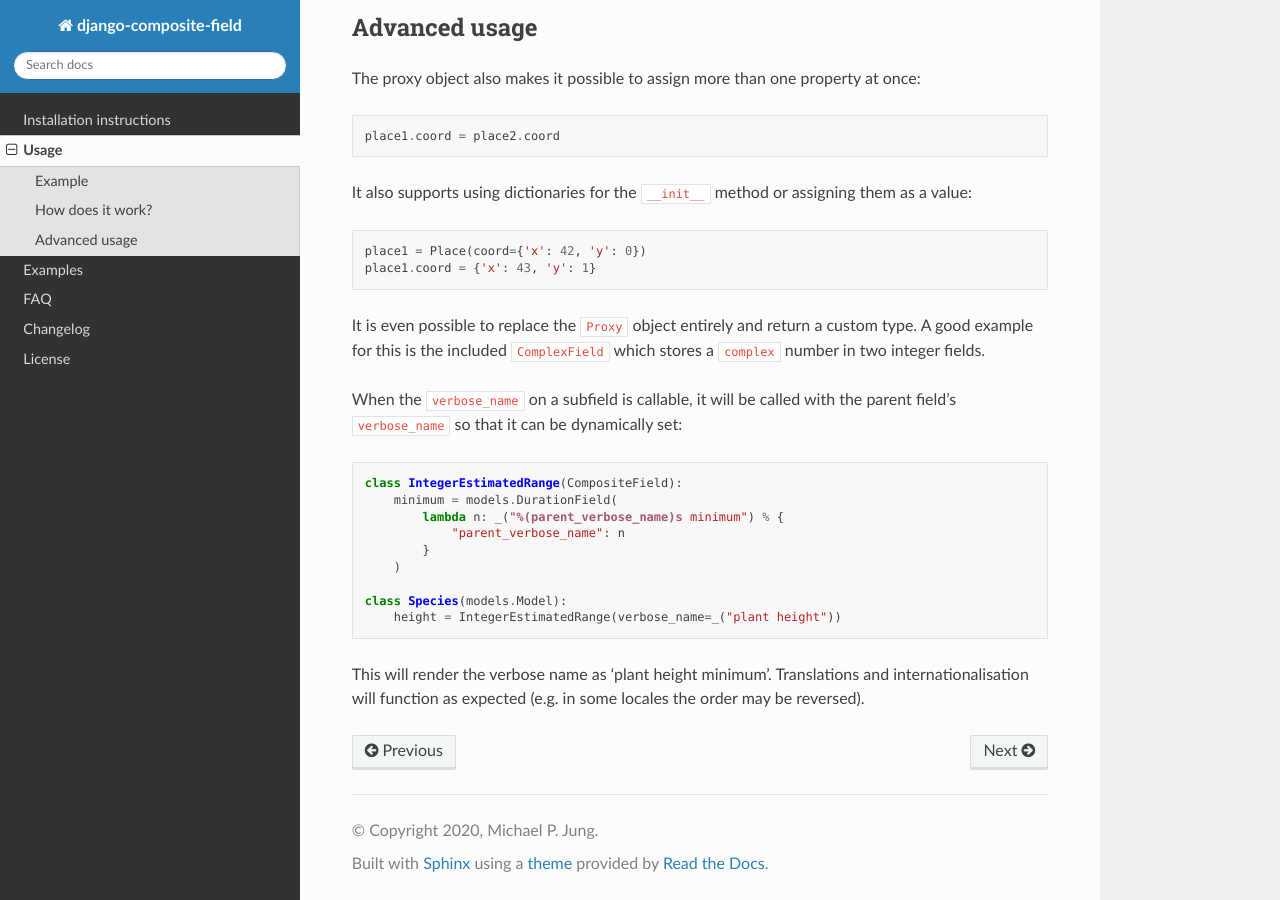
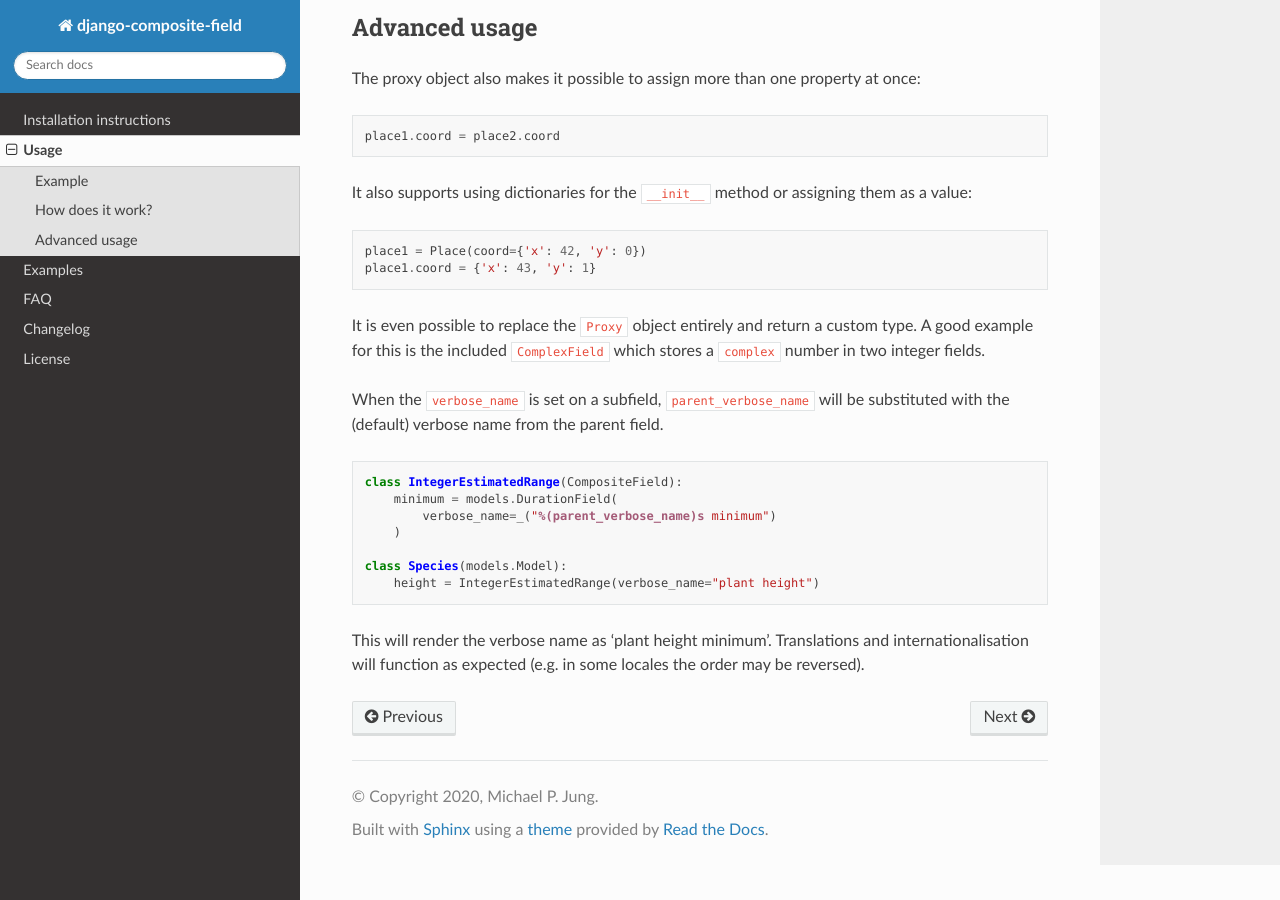
Before and after one commit to bikeshedder/django-composite-field, a Sphinx documentation site: the page built from docs/source/usage.rst, in a window 1280 px wide and 900 px high, scrolled down 1280 px. Built offline with Sphinx 7.4.7 and the Read the Docs theme 2.0.0, drawn with Linux system fonts in a browser that asks for light colours.

Commit message:
Fixup and simplify. Migrations working.

```diff
--- a/docs/source/usage.rst
+++ b/docs/source/usage.rst
@@ -91,20 +91,18 @@ return a custom type. A good example for this is the included
 ``ComplexField`` which stores a ``complex`` number in two
 integer fields.
 
-When the ``verbose_name`` on a subfield is callable, it will be called
-with the parent field's ``verbose_name`` so that it can be dynamically set:
+When the ``verbose_name`` is set on a subfield, ``parent_verbose_name``
+will be substituted with the (default) verbose name from the parent field.
 
 .. code-block:: python
 
     class IntegerEstimatedRange(CompositeField):
         minimum = models.DurationField(
-            lambda n: _("%(parent_verbose_name)s minimum") % {
-                "parent_verbose_name": n
-            }
+            verbose_name=_("%(parent_verbose_name)s minimum")
         )
 
     class Species(models.Model):
-        height = IntegerEstimatedRange(verbose_name=_("plant height"))
+        height = IntegerEstimatedRange(verbose_name="plant height")
 
 This will render the verbose name as 'plant height minimum'. Translations
 and internationalisation will function as expected (e.g. in some locales
```
Also changed, not shown: 2 other files.
